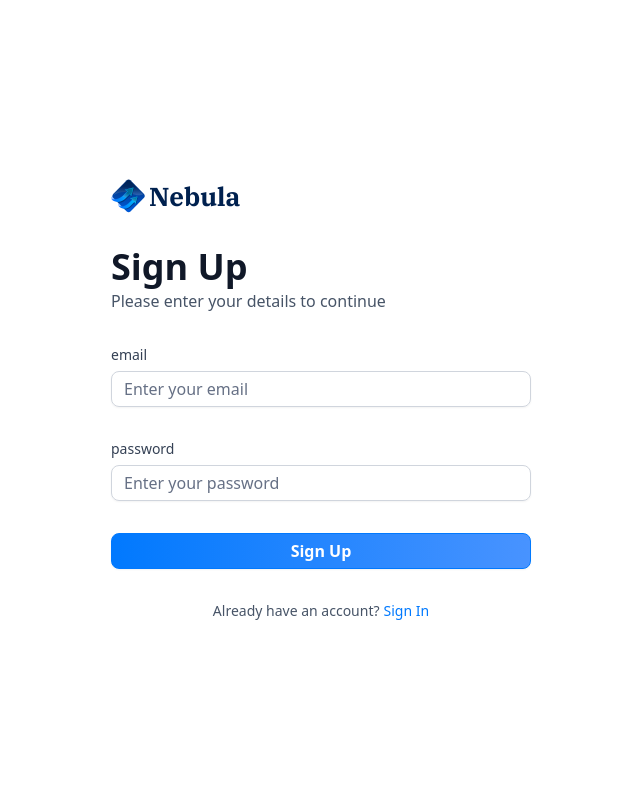
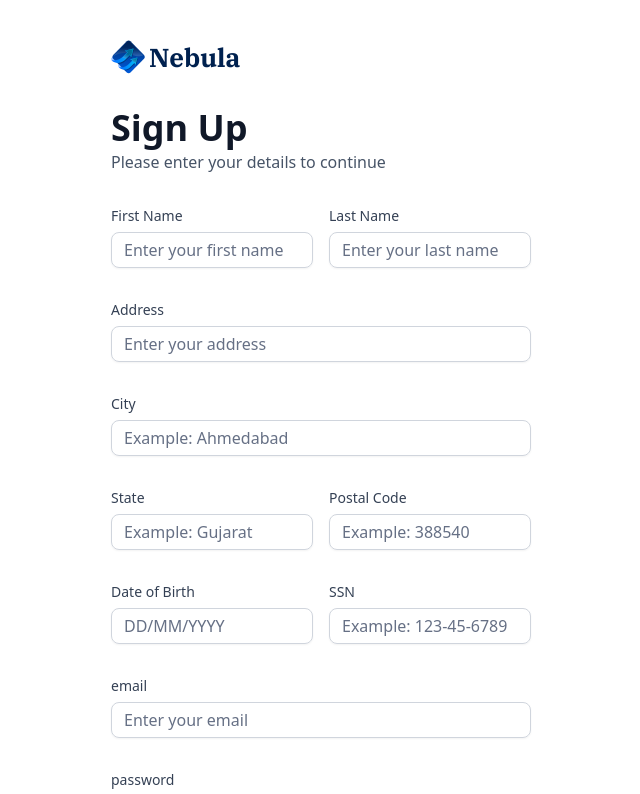
Before and after one commit to kamal2283/Nebula-Manager, a Next.js app: page /sign-up in a window 1280 px wide. Shown: the top 794 px of the page, without its empty margins (319-959 px from the left). Built offline with nearby package versions, Linux system fonts and the light colour scheme.

Commit message:
refactor AuthForm component; enhance form validation and add additional fields for sign-up

```diff
--- a/components/AuthForm.tsx
+++ b/components/AuthForm.tsx
@@ -2,45 +2,59 @@
 import Image from "next/image";
 import Link from "next/link";
 import React, { useState } from "react";
-import { set, z } from "zod";
+import { z } from "zod";
 import { zodResolver } from "@hookform/resolvers/zod";
 import { useForm } from "react-hook-form";
 import { Button } from "@/components/ui/button";
-import {
-  Form,
-  FormControl,
-  FormDescription,
-  FormField,
-  FormItem,
-  FormLabel,
-  FormMessage,
-} from "@/components/ui/form";
-import { Input } from "@/components/ui/input";
-import { Divide, Loader2 } from "lucide-react";
+import { Form } from "@/components/ui/form";
+import { Loader2 } from "lucide-react";
 import CustomInput from "./CustomInput";
-import { authformSchema, authFormSchema } from "@/lib/utils";
+import { authFormSchema } from "@/lib/utils";
+import { useRouter } from "next/navigation";
 
 const AuthForm = ({ type }: { type: string }) => {
-  const [user, setUser] = useState(null);
+  const router = useRouter();
+  const [user, setUser] = useState<any>(null);
   const [isLoading, setIsLoading] = useState(false);
 
-  // 1. Define your form.
-  const form = useForm<z.infer<typeof authformSchema>>({
-    resolver: zodResolver(authformSchema),
+  const formSchema = authFormSchema(type);
+
+  const form = useForm<z.infer<typeof formSchema>>({
+    resolver: zodResolver(formSchema),
     defaultValues: {
       email: "",
       password: "",
+      firstName: "",
+      lastName: "",
+      address1: "",
+      state: "",
+      postalCode: "",
+      dateOfBirth: "",
+      ssn: "",
     },
   });
 
-  // 2. Define a submit handler.
-  function onSubmit(values: z.infer<typeof authformSchema>) {
-    // Do something with the form values.
-    // ✅ This will be type-safe and validated.
+  const onSubmit = async (data: z.infer<typeof formSchema>) => {
     setIsLoading(true);
-    console.log(values);
-    setIsLoading(false);
-  }
+    try {
+      // Sign up with with Appwrite & crate plain link token
+      if (type === "sign-up") {
+        //  const newUser = await signUp(data);
+        //   setUser(newUser);
+      }
+      if (type === "sign-in") {
+        // const response = await signIn({
+        //   email: data.email,
+        //   password: data.password,
+        // });
+        // if (response) router.push("/");
+      }
+    } catch (error) {
+      console.error(error);
+    } finally {
+      setIsLoading(false);
+    }
+  };
 
   return (
     <section className="auth-form">
@@ -72,7 +86,70 @@
       ) : (
         <>
           <Form {...form}>
-            <form onSubmit={form.handleSubmit(onSubmit)} className="space-y-8">
+            <form
+              onSubmit={form.handleSubmit(onSubmit)}
+              className="space-y-8"
+              suppressHydrationWarning
+            >
+              {type === "sign-up" && (
+                <>
+                  <div className="flex gap-4">
+                    <CustomInput
+                      control={form.control}
+                      name="firstName"
+                      label="First Name"
+                      placeholder="Enter your first name"
+                    />
+                    <CustomInput
+                      control={form.control}
+                      name="lastName"
+                      label="Last Name"
+                      placeholder="Enter your last name"
+                    />
+                  </div>
+                  <CustomInput
+                    control={form.control}
+                    name="address1"
+                    label="Address"
+                    placeholder="Enter your address"
+                  />
+                  <CustomInput
+                    control={form.control}
+                    name="city"
+                    label="City"
+                    placeholder="Example: Ahmedabad"
+                  />
+                  <div className="flex gap-4">
+                    <CustomInput
+                      control={form.control}
+                      name="state"
+                      label="State"
+                      placeholder="Example: Gujarat"
+                    />
+                    <CustomInput
+                      control={form.control}
+                      name="postalCode"
+                      label="Postal Code"
+                      placeholder="Example: 388540"
+                    />
+                  </div>
+                  <div className="flex gap-4">
+                    <CustomInput
+                      control={form.control}
+                      name="dateOfBirth"
+                      label="Date of Birth"
+                      placeholder="DD/MM/YYYY"
+                    />
+                    <CustomInput
+                      control={form.control}
+                      name="ssn"
+                      label="SSN"
+                      placeholder="Example: 123-45-6789"
+                    />
+                  </div>
+                </>
+              )}
+
               <CustomInput
                 control={form.control}
                 name="email"
@@ -87,7 +164,12 @@
                 placeholder="Enter your password"
               />
 
-              <FormMessage className="form-message mt-2" />
+              {form.formState.errors.root && (
+                <p className="text-red-500">
+                  {form.formState.errors.root.message}
+                </p>
+              )}
+
               <div className="flex flex-col gap-4">
                 <Button type="submit" disabled={isLoading} className="form-btn">
                   {isLoading ? (
@@ -124,4 +206,3 @@
 };
 
 export default AuthForm;
-//1:49:49
--- a/components/CustomInput.tsx
+++ b/components/CustomInput.tsx
@@ -8,11 +8,12 @@
 import { Input } from "@/components/ui/input";
 import { Control, FieldPath, Form } from "react-hook-form";
 import { z } from "zod";
-import { authformSchema } from "@/lib/utils";
+import { authFormSchema } from "@/lib/utils";
 
+const formSchema = authFormSchema("sign-up");
 interface CustomInput {
-  control: Control<z.infer<typeof authformSchema>>;
-  name: FieldPath<z.infer<typeof authformSchema>>;
+  control: Control<z.infer<typeof formSchema>>;
+  name: FieldPath<z.infer<typeof formSchema>>;
   label: string;
   placeholder: string;
 }
--- a/lib/utils.ts
+++ b/lib/utils.ts
@@ -203,7 +203,7 @@
     address1: type === "sign-in" ? z.string().optional() : z.string().max(50),
     city: type === "sign-in" ? z.string().optional() : z.string().max(50),
     state:
-      type === "sign-in" ? z.string().optional() : z.string().min(2).max(2),
+      type === "sign-in" ? z.string().optional() : z.string().min(2).max(10),
     postalCode:
       type === "sign-in" ? z.string().optional() : z.string().min(3).max(6),
     dateOfBirth: type === "sign-in" ? z.string().optional() : z.string().min(3),
@@ -212,9 +212,3 @@
     email: z.string().email(),
     password: z.string().min(8),
   });
-
-export const authformSchema = z.object({
-  email: z.string().email(),
-  username: z.string().min(3),
-  password: z.string().min(8),
-});
```
Also changed, not shown: app/globals.css (line endings or trailing spaces), styles/globals.css (added).
